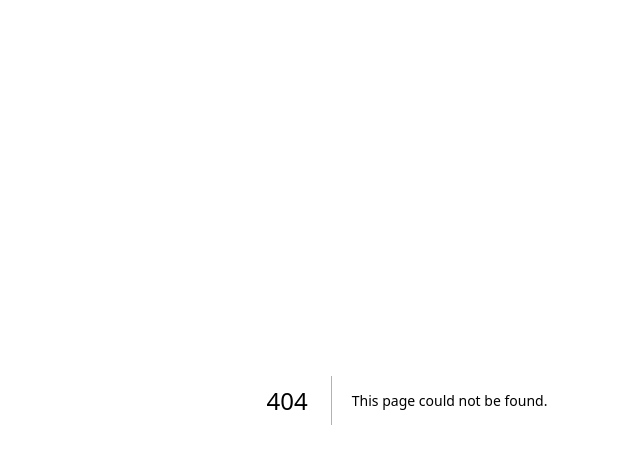
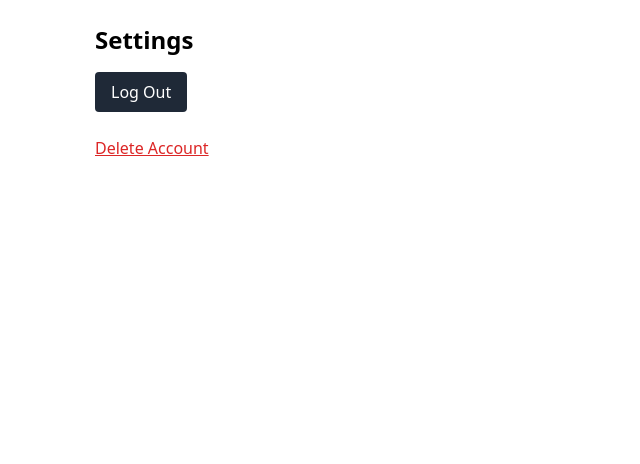
Before and after one commit to LHN-ENT/SchoolMate, a Next.js app: page /settings in a window 1280 px wide. Before the commit this address had no page. Shown: the top 464 px of the page, without its empty margins (233-873 px from the left). Built offline with nearby package versions, Linux system fonts and the light colour scheme.

Commit message:
settings page with logout and delete account modal.tsx

```diff
--- /dev/null
+++ b/pages/settings.tsx
@@ -0,0 +1,60 @@
+// pages/settings.tsx
+import { useRouter } from 'next/router'
+import { useState } from 'react'
+import { signOut } from 'next-auth/react'
+
+export default function SettingsPage() {
+  const router = useRouter()
+  const [showDeleteModal, setShowDeleteModal] = useState(false)
+
+  const handleLogout = async () => {
+    await signOut({ redirect: false })
+    router.push('/auth/signin')
+  }
+
+  const handleDeleteAccount = () => {
+    // Placeholder: connect to real delete logic later
+    alert('Account deletion is not yet implemented.')
+    setShowDeleteModal(false)
+  }
+
+  return (
+    <div className="p-6 max-w-2xl mx-auto">
+      <h1 className="text-2xl font-bold mb-4">Settings</h1>
+
+      <button
+        onClick={handleLogout}
+        className="bg-gray-800 text-white px-4 py-2 rounded hover:bg-gray-700"
+      >
+        Log Out
+      </button>
+
+      <div className="mt-6">
+        <button
+          onClick={() => setShowDeleteModal(true)}
+          className="text-red-600 underline"
+        >
+          Delete Account
+        </button>
+      </div>
+
+      {showDeleteModal && (
+        <div className="mt-4 p-4 bg-red-100 border border-red-300 rounded">
+          <p className="mb-2">Are you sure you want to delete your account? This action cannot be undone.</p>
+          <button
+            onClick={handleDeleteAccount}
+            className="bg-red-600 text-white px-4 py-2 rounded mr-2"
+          >
+            Yes, Delete
+          </button>
+          <button
+            onClick={() => setShowDeleteModal(false)}
+            className="bg-gray-300 text-gray-800 px-4 py-2 rounded"
+          >
+            Cancel
+          </button>
+        </div>
+      )}
+    </div>
+  )
+}
```
